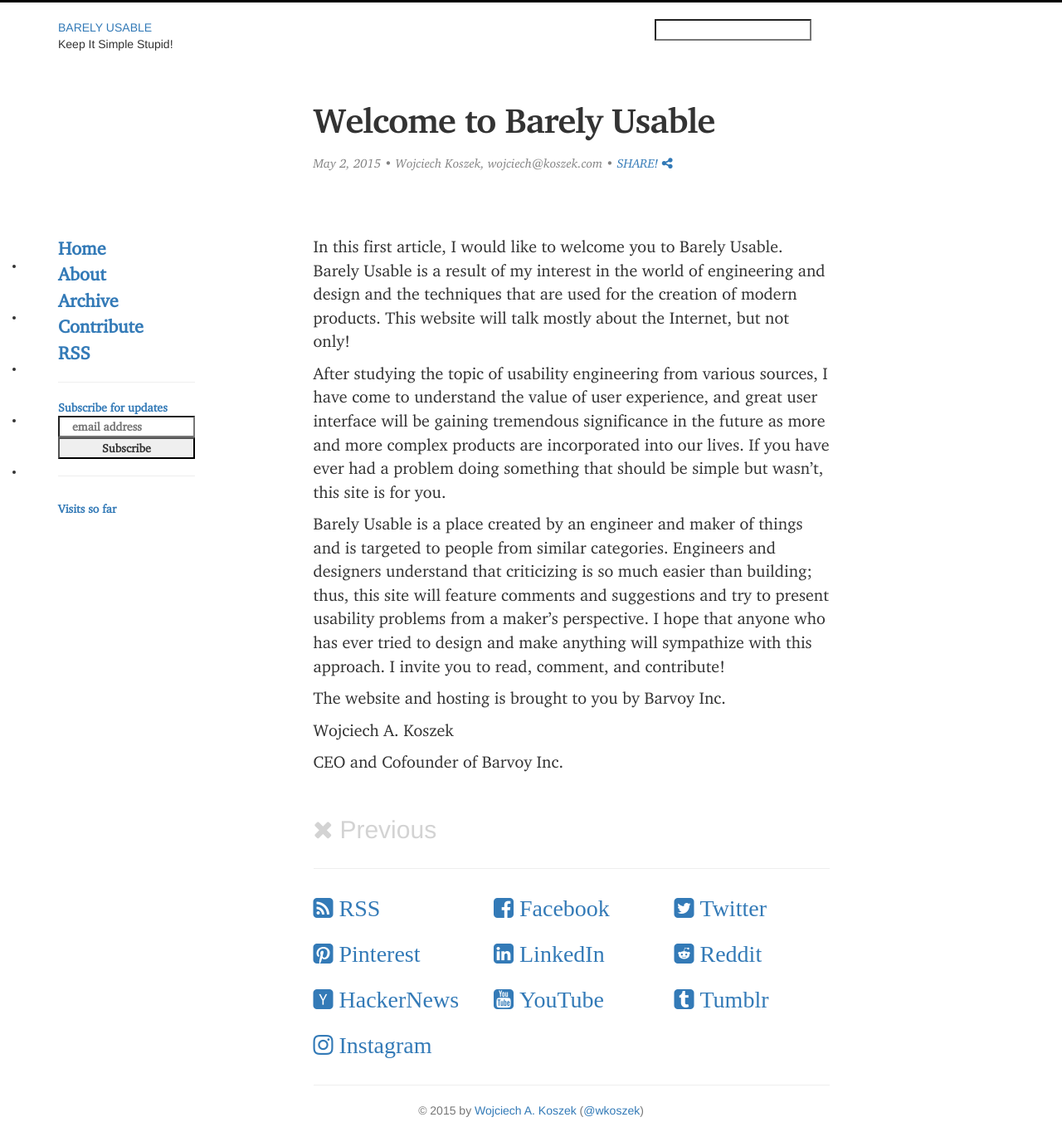
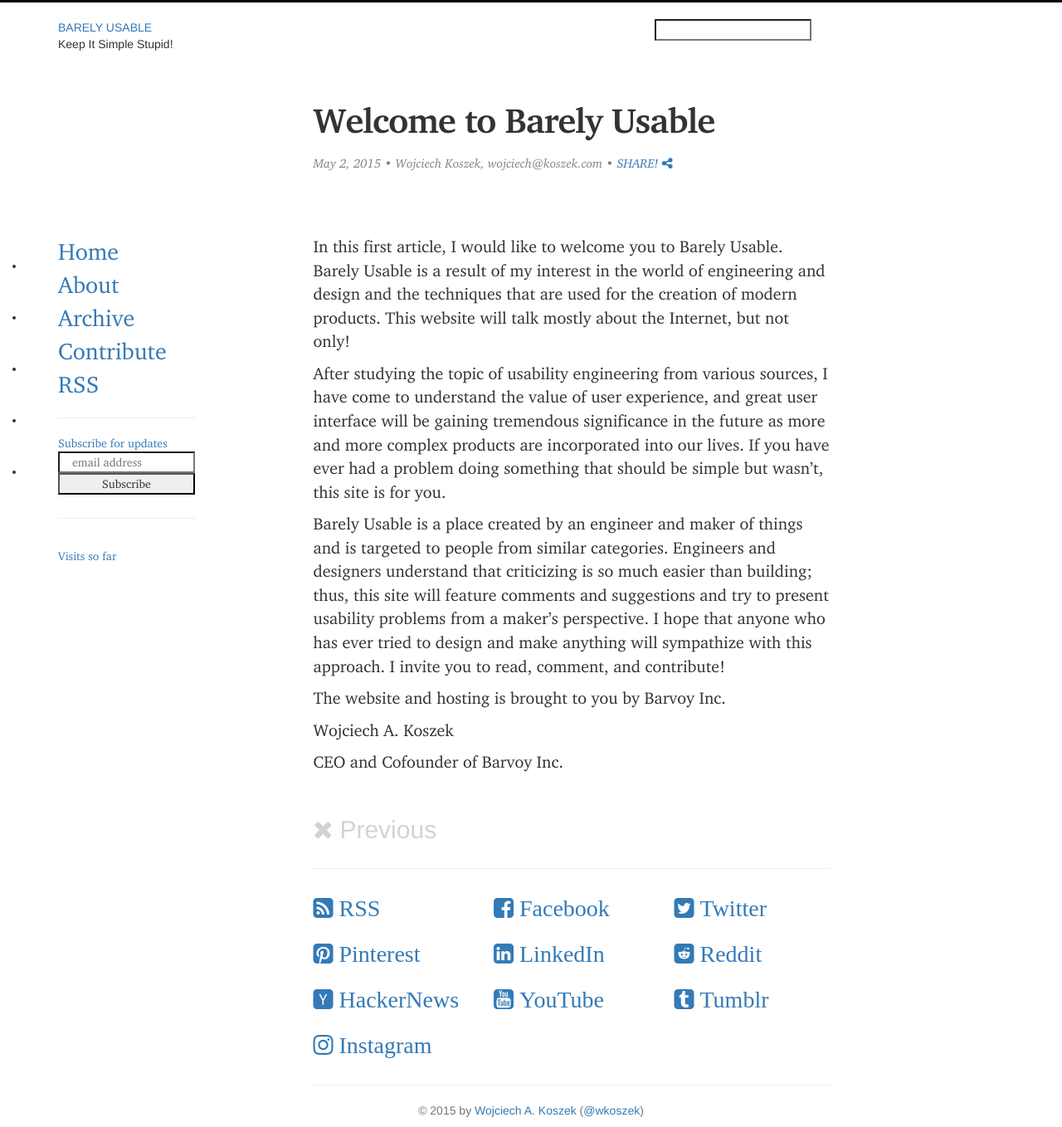
Before and after one commit to wkoszek/barelyusable, a Jekyll site: the page built from index.html, in a window 1280 px wide. Shown: the whole page at 83% size. Built offline with Jekyll 4.4.1, drawn with Linux system fonts in a browser that asks for light colours; nearby versions of some CDN libraries; comment, search, counter and statistics services are not loaded.

Commit message:
Simplify menu settings in SASS.

```diff
--- a/_sass/_layout.scss
+++ b/_sass/_layout.scss
@@ -210,7 +210,7 @@
     }
 }
 
-.menu, .post-content {
+.post-content {
     font-size: $base-font-size;
     margin-bottom: $spacing-unit;
     font-family: "charterregular";
@@ -237,16 +237,17 @@
             font-size: 18px;
         }
     }
+
 }
 div.menu {
-	font-weight: bold;
-	font-size: 22px;
+	font-family: "charterregular";
+	font-size: $base-font-size * 1.4;
 	li {
 		list-style-type: none;
 	}
 }
 .subscribe, .sr-only, .statcounter {
-	font-size: 14px;
+	font-size: 50%;
 }
 .mc-embedded-subscribe {
 	margin-top: 5px;
```
